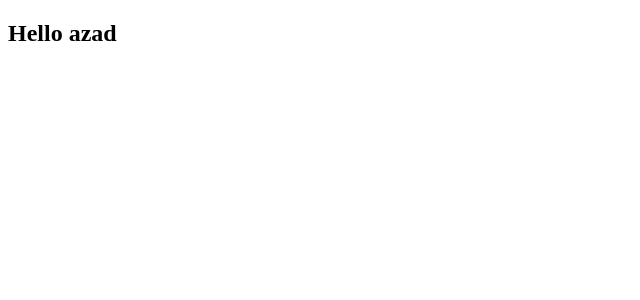
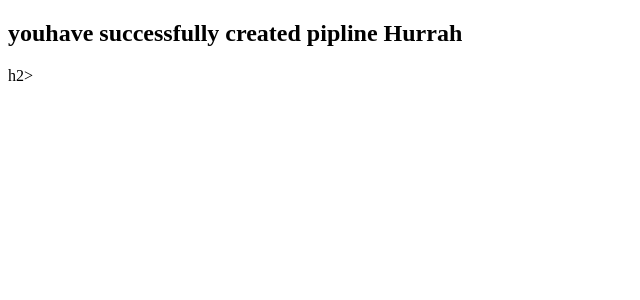
Before and after one commit to 288532853/s3-angular-repo, an Angular app: page / in a window 1280 px wide. Shown: the top 300 px of the page, without its empty margins (0-640 px from the left). Built offline with nearby package versions, Linux system fonts and the light colour scheme.

Commit message:
Update app.component.html

```diff
--- a/src/app/app.component.html
+++ b/src/app/app.component.html
@@ -1 +1 @@
-<h2>Hello azad</h2>
+<h2>youhave successfully created pipline Hurrah</h2>h2>
```
